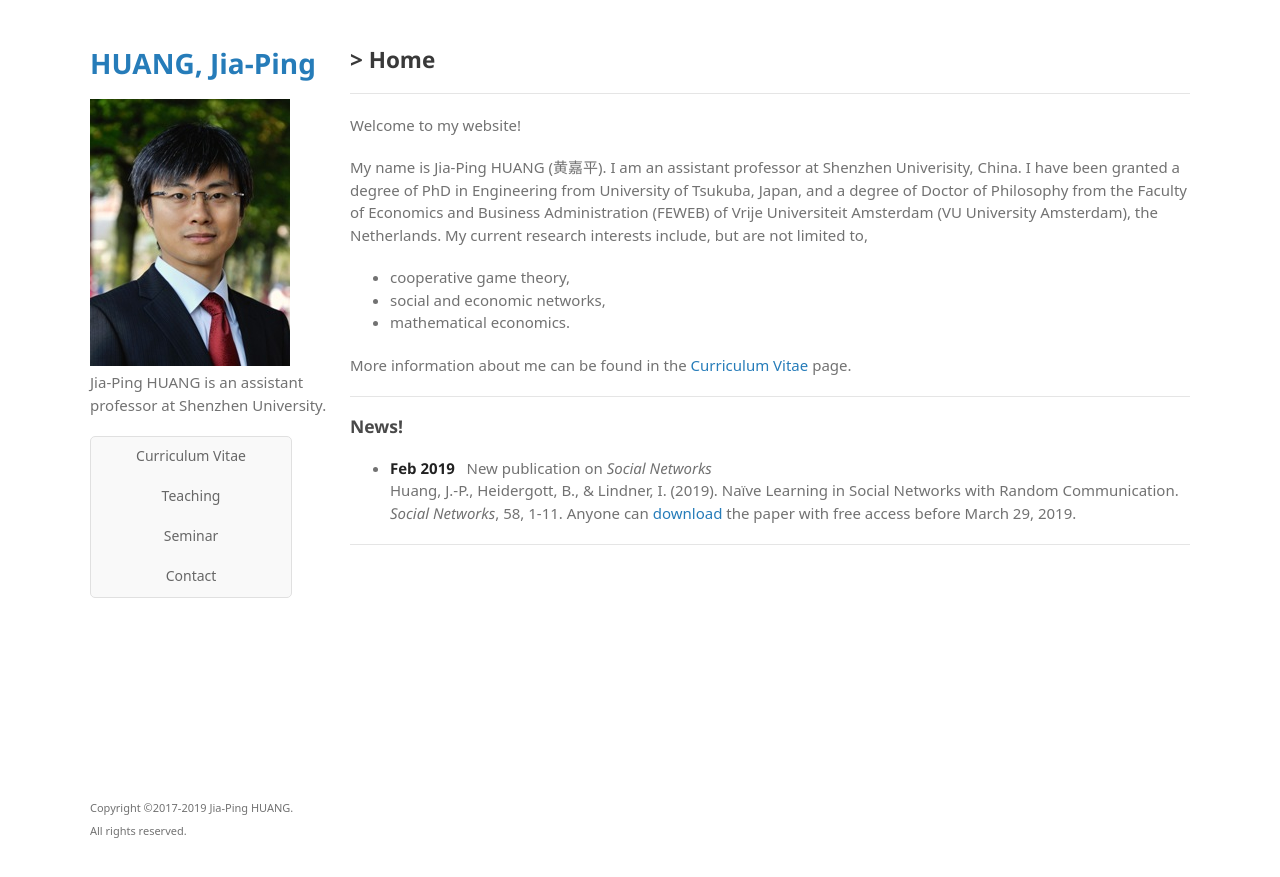
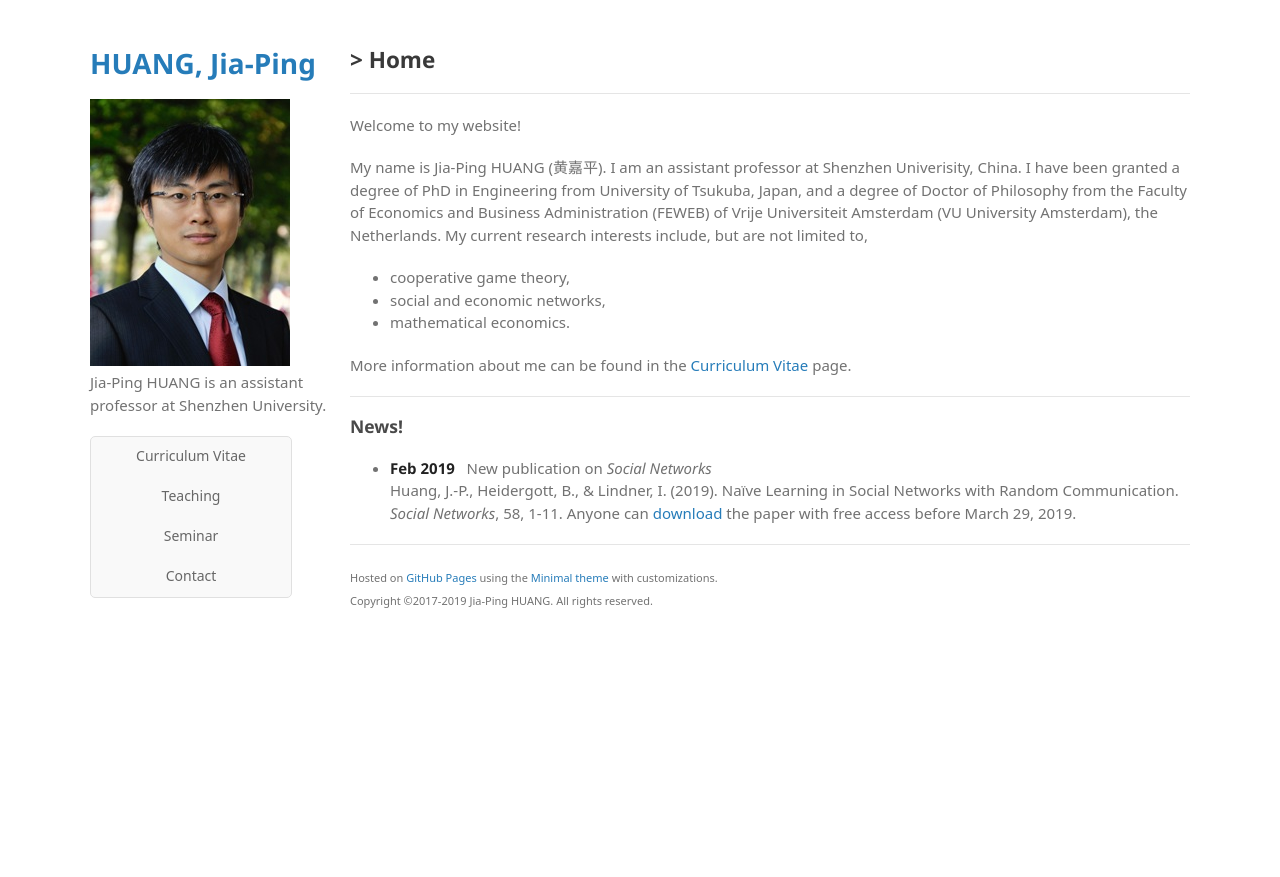
Before and after one commit to huangjp28/huangjp28.github.io, a Jekyll site: the page built from index.md, in a window 1280 px wide. Shown: the top 877 px of the page. Built offline with Jekyll 4.4.1, drawn with Linux system fonts in a browser that asks for light colours; some web fonts are replaced; a script that is not in the unit is left out.

Commit message:
Update default.html

```diff
--- a/_layouts/default.html
+++ b/_layouts/default.html
@@ -42,12 +42,13 @@
         <article>
           {{ content }}
         </article>
+        <p><small><left>
+          Hosted on <a href="https://pages.github.com/">GitHub Pages</a> using the <a href="https://pages-themes.github.io/minimal/">Minimal theme</a> with customizations.<br>
+          Copyright &copy;2017-2019 Jia-Ping HUANG. All rights reserved.
+        </left></small></p>
       </section>
 
       <footer>
-        <p><small><left>
-          Copyright &copy;2017-2019 Jia-Ping HUANG. <br>All rights reserved.
-        </left></small></p>
       </footer>
     </div>
 
```
